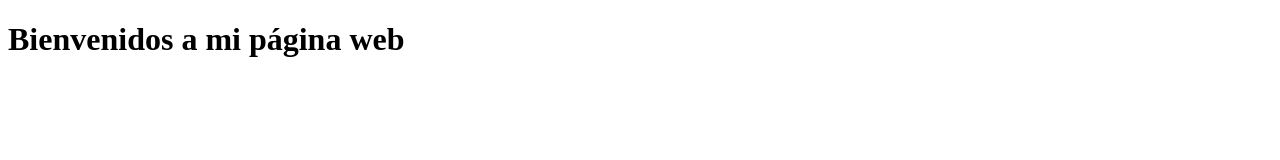
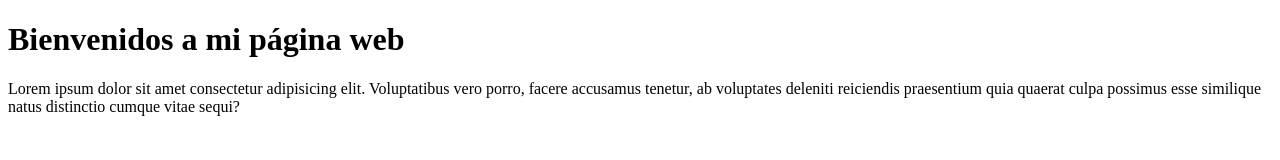
Before and after one commit to fmontes3089/repositoriomj2, a plain HTML site: page index.html in a window 1280 px wide. Drawn offline with Linux system fonts and the light colour scheme.

Commit message:
Agregué un párrafo con contenido

```diff
--- a/index.html
+++ b/index.html
@@ -7,5 +7,8 @@
 </head>
 <body>
     <h1>Bienvenidos a mi página web</h1>
+    <p>
+        Lorem ipsum dolor sit amet consectetur adipisicing elit. Voluptatibus vero porro, facere accusamus tenetur, ab voluptates deleniti reiciendis praesentium quia quaerat culpa possimus esse similique natus distinctio cumque vitae sequi?
+    </p>
 </body>
 </html>
```
